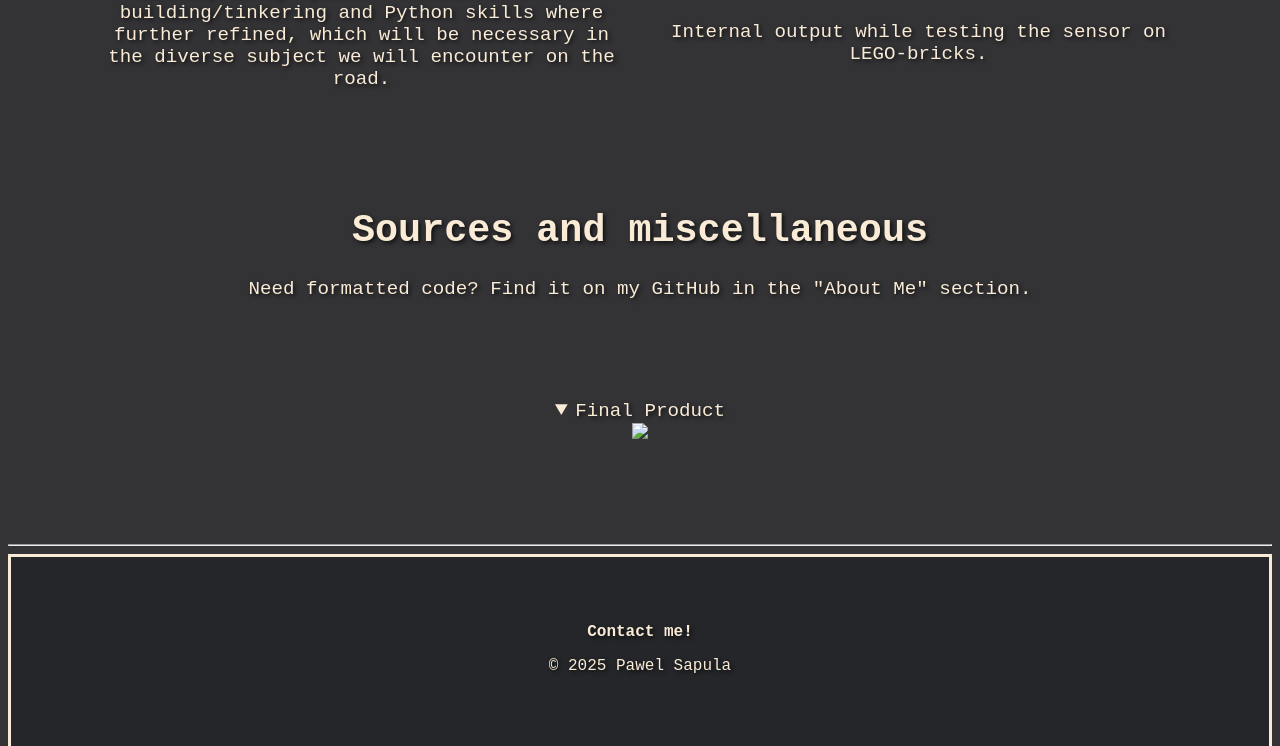
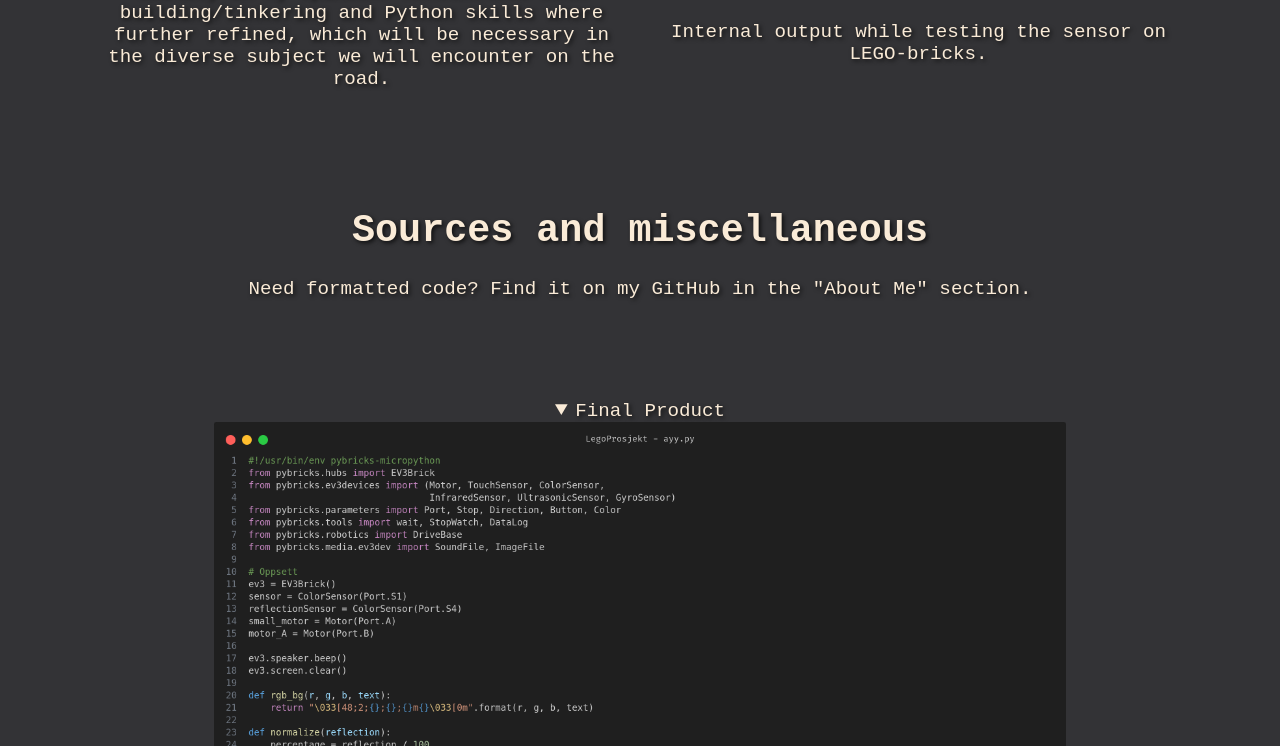
Before and after one commit to PawelSapula/PawelSapula.github.io, a plain HTML site: page projects/LEGOProject/legoproject.html in a window 1280 px wide. Both pictures are taken after a click on the heading "Final Product". Shown: the part 2358-3104 px from the top of the page. Drawn offline with Linux system fonts and the light colour scheme.

Commit message:
Added prod. picture to LegoProsjekt

```diff
--- a/projects/LEGOProject/legoproject.html
+++ b/projects/LEGOProject/legoproject.html
@@ -66,7 +66,7 @@
                 <div class="flexbox code">
                     <details>
                         <summary>Final Product</summary>
-                        <img src="oving1.png"></img>
+                        <img src="product.png"></img>
                     </details>
                     </details>
                 </div>
```
Also changed, not shown: projects/LEGOProject/product.png (added).
